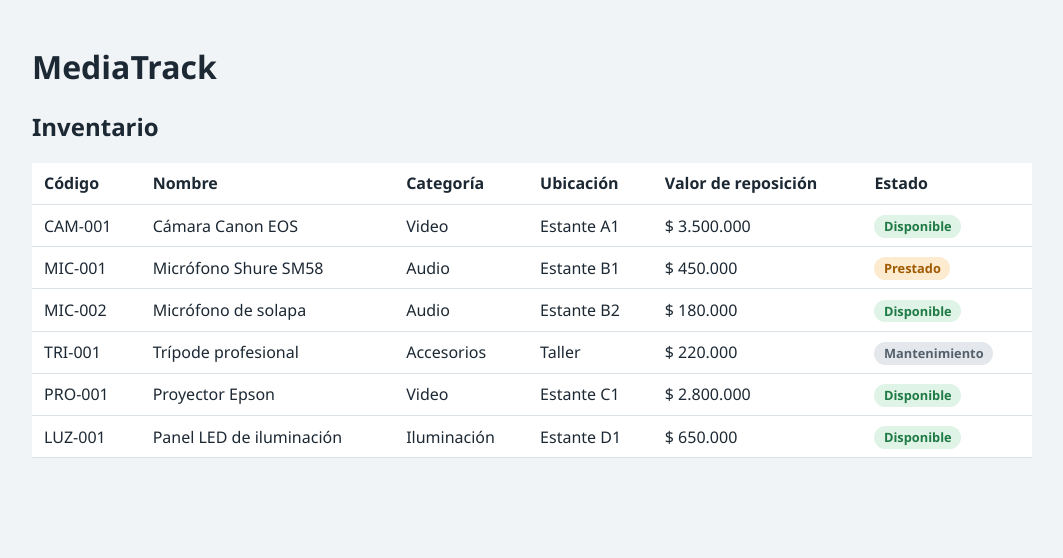
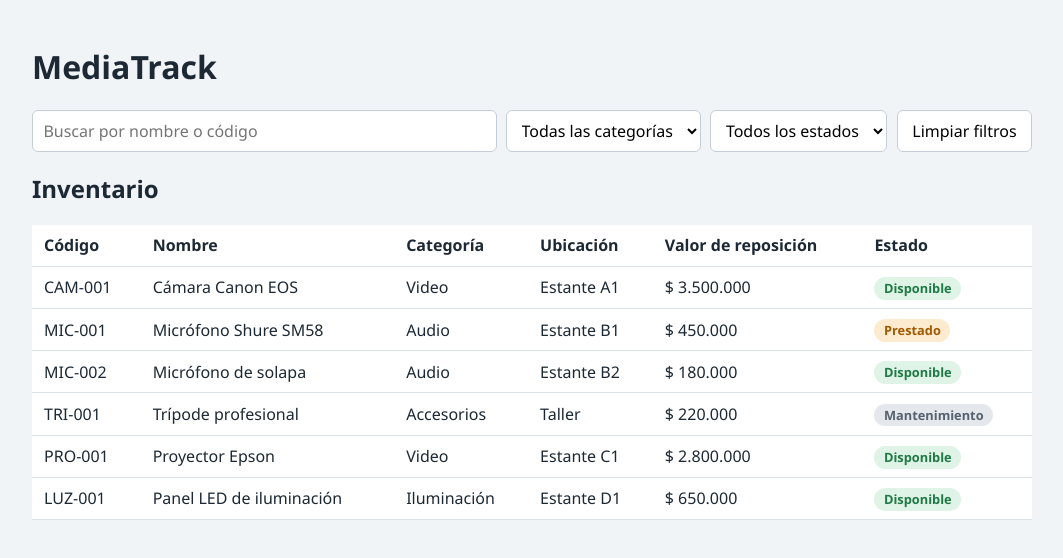
Before and after one commit to HenryDUR03/Mediatrack, a React (Vite) app: page / in a window 1280 px wide. Shown: the top 558 px of the page, without its empty margins (108-1171 px from the left). Built offline with nearby package versions, Linux system fonts and the light colour scheme.

Commit message:
feat: agregar busqueda y filtros combinados del inventario

```diff
--- a/src/App.jsx
+++ b/src/App.jsx
@@ -1,5 +1,6 @@
 import { useState } from 'react'
 import Inventario from './components/Inventario'
+import FiltrosInventario from './components/FiltrosInventario'
 
 // Datos iniciales: 6 equipos, 4 categorías, uno en Mantenimiento
 const equiposIniciales = [
@@ -17,15 +18,50 @@ const solicitudesIniciales = [
 ]
 
 function App() {
+  // Estado principal de la aplicación
   const [equipos, setEquipos] = useState(equiposIniciales)
   const [solicitudes, setSolicitudes] = useState(solicitudesIniciales)
+
+  // Estado de los filtros
+  const [busqueda, setBusqueda] = useState('')
+  const [categoria, setCategoria] = useState('Todas')
+  const [estadoFiltro, setEstadoFiltro] = useState('Todos')
+
+  // Categorías calculadas a partir de los equipos (sin repetir)
+  const categorias = [...new Set(equipos.map((e) => e.categoria))]
+
+  // Lista derivada: se calcula en cada render y NO modifica "equipos"
+  const texto = busqueda.trim().toLowerCase()
+  const equiposFiltrados = equipos.filter((e) => {
+    const coincideTexto =
+      e.nombre.toLowerCase().includes(texto) || e.codigo.toLowerCase().includes(texto)
+    const coincideCategoria = categoria === 'Todas' || e.categoria === categoria
+    const coincideEstado = estadoFiltro === 'Todos' || e.estado === estadoFiltro
+    return coincideTexto && coincideCategoria && coincideEstado
+  })
+
+  const limpiarFiltros = () => {
+    setBusqueda('')
+    setCategoria('Todas')
+    setEstadoFiltro('Todos')
+  }
 
   return (
     <div className="app">
       <h1>{import.meta.env.VITE_APP_NAME}</h1>
-      <Inventario equipos={equipos} />
+      <FiltrosInventario
+        busqueda={busqueda}
+        onBusqueda={setBusqueda}
+        categoria={categoria}
+        onCategoria={setCategoria}
+        estado={estadoFiltro}
+        onEstado={setEstadoFiltro}
+        categorias={categorias}
+        onLimpiar={limpiarFiltros}
+      />
+      <Inventario equipos={equiposFiltrados} />
     </div>
-   )
+  )
 }
 
 export default App
--- a/src/components/FiltrosInventario.jsx
+++ b/src/components/FiltrosInventario.jsx
@@ -0,0 +1,45 @@
+// Muestra el buscador y los filtros. No guarda estado propio:
+// recibe los valores y las funciones por props desde App.
+function FiltrosInventario({
+  busqueda,
+  onBusqueda,
+  categoria,
+  onCategoria,
+  estado,
+  onEstado,
+  categorias,
+  onLimpiar,
+}) {
+  return (
+    <div className="filtros">
+      <input
+        type="search"
+        placeholder="Buscar por nombre o código"
+        value={busqueda}
+        onChange={(e) => onBusqueda(e.target.value)}
+      />
+
+      <select value={categoria} onChange={(e) => onCategoria(e.target.value)}>
+        <option value="Todas">Todas las categorías</option>
+        {categorias.map((c) => (
+          <option key={c} value={c}>
+            {c}
+          </option>
+        ))}
+      </select>
+
+      <select value={estado} onChange={(e) => onEstado(e.target.value)}>
+        <option value="Todos">Todos los estados</option>
+        <option value="Disponible">Disponible</option>
+        <option value="Prestado">Prestado</option>
+        <option value="Mantenimiento">Mantenimiento</option>
+      </select>
+
+      <button type="button" className="btn" onClick={onLimpiar}>
+        Limpiar filtros
+      </button>
+    </div>
+  )
+}
+
+export default FiltrosInventario
--- a/src/components/Inventario.jsx
+++ b/src/components/Inventario.jsx
@@ -10,6 +10,9 @@ function Inventario({ equipos }) {
   return (
     <section>
       <h2>Inventario</h2>
+            {equipos.length === 0 && (
+        <p className="vacio">No se encontraron equipos con esos criterios.</p>
+      )}
       <table className="tabla">
         <thead>
           <tr>
--- a/src/index.css
+++ b/src/index.css
@@ -34,3 +34,42 @@ body {
 .estado-disponible { background: #dff3e6; color: #1f7a45; }
 .estado-prestado { background: #fdebd0; color: #a05a00; }
 .estado-mantenimiento { background: #e4e8ec; color: #55616d; }
+
+.filtros {
+  display: flex;
+  flex-wrap: wrap;
+  gap: 0.6rem;
+  margin-bottom: 1rem;
+}
+
+.filtros input[type='search'] {
+  flex: 1;
+  min-width: 220px;
+}
+
+.filtros input,
+.filtros select {
+  font: inherit;
+  padding: 0.5rem 0.65rem;
+  border: 1px solid #c5ced6;
+  border-radius: 6px;
+  background: #fff;
+}
+
+.btn {
+  font: inherit;
+  padding: 0.5rem 0.9rem;
+  border: 1px solid #c5ced6;
+  border-radius: 6px;
+  background: #fff;
+  cursor: pointer;
+}
+
+.btn:hover {
+  background: #e4e8ec;
+}
+
+.vacio {
+  color: #55616d;
+  padding: 0.75rem 0;
+}
```
